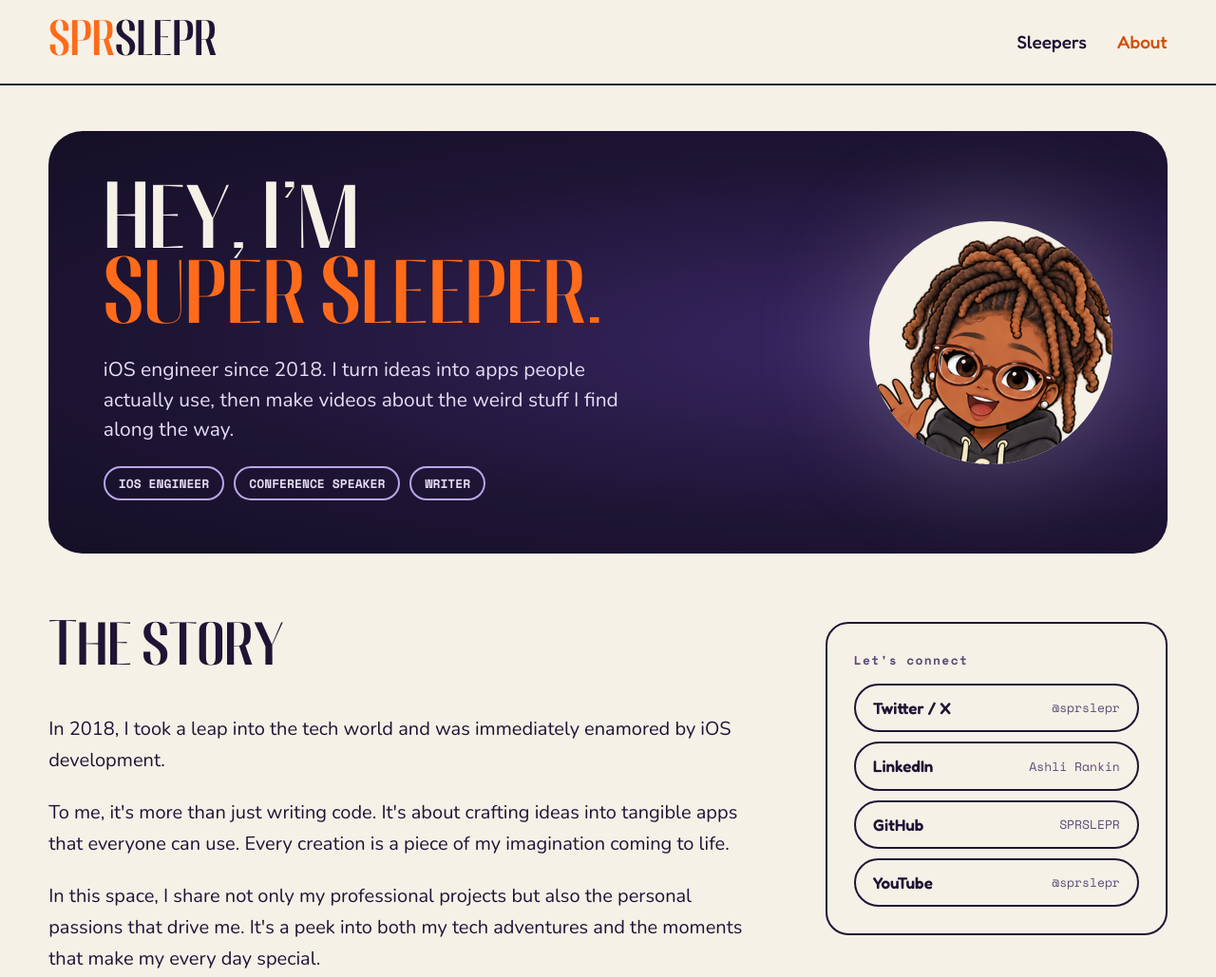
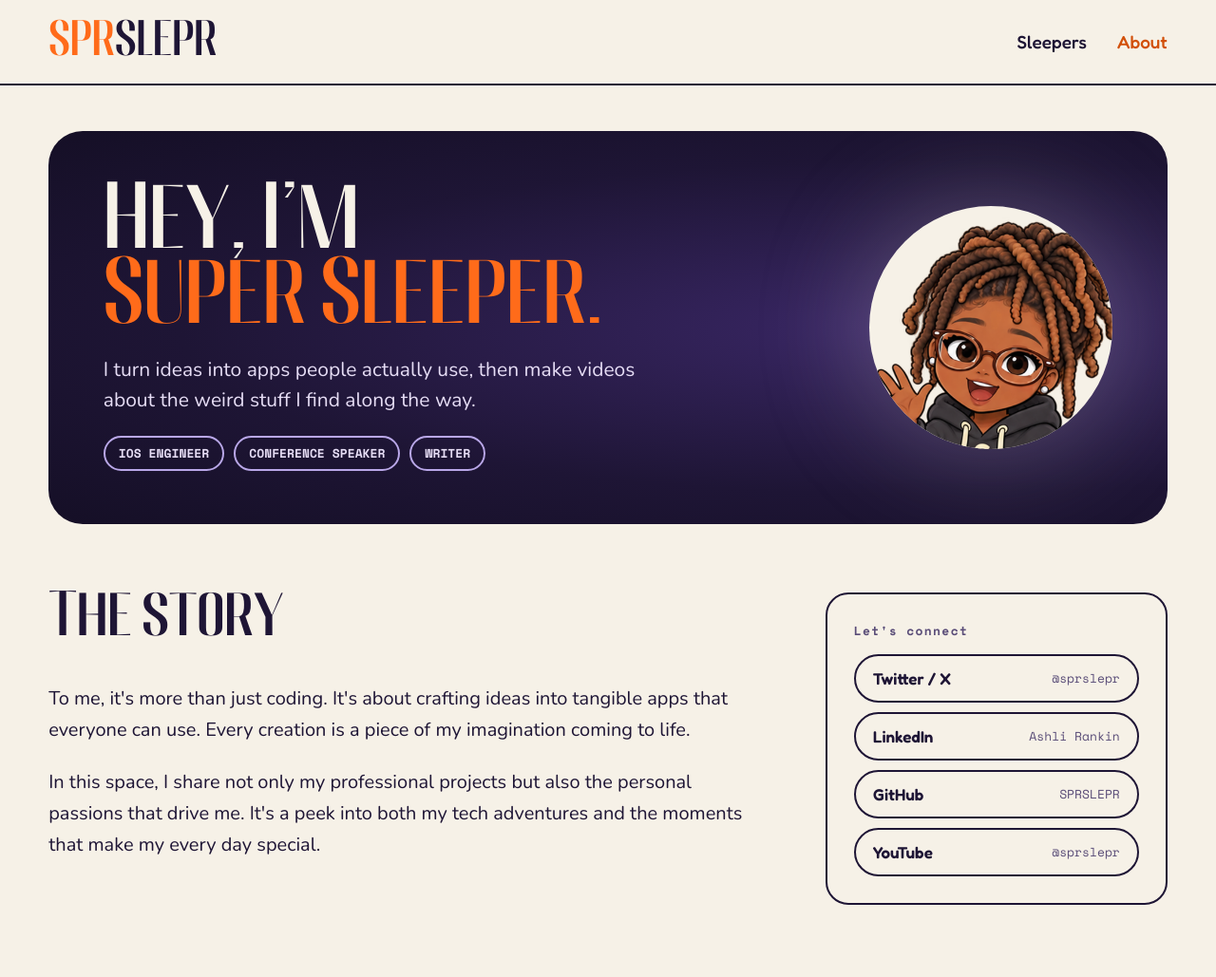
Before and after one commit to SPRSLEPR/sprslepr.com, a plain HTML site: page about.html in a window 1280 px wide. Shown: the top 1029 px of the page at 95% size. Drawn offline with nearby package versions, Linux system fonts and the light colour scheme.

Commit message:
Simplify About introduction and story copy

```diff
--- a/about.html
+++ b/about.html
@@ -26,7 +26,7 @@
     <section class="sps-about-hero">
       <div style="display:flex;flex-direction:column;gap:22px;align-items:flex-start">
         <h1 class="sps-display">Hey, I'm <span class="sps-orange" style="display:block">Super Sleeper.</span></h1>
-        <p>iOS engineer since 2018. I turn ideas into apps people actually use, then make videos about the weird stuff I find along the way.</p>
+        <p>I turn ideas into apps people actually use, then make videos about the weird stuff I find along the way.</p>
         <div class="sps-roles"><span>iOS Engineer</span><span>Conference Speaker</span><span>Writer</span></div>
       </div>
       <div class="sps-moon" aria-hidden="true"><img src="assets/img/mascot/about-waving.png" alt=""></div>
@@ -36,8 +36,7 @@
   <div class="sps-wrap sps-main">
     <section class="sps-about-body">
       <h2 class="sps-display sps-h2">The story</h2>
-      <p>In 2018, I took a leap into the tech world and was immediately enamored by iOS development.</p>
-      <p>To me, it's more than just writing code. It's about crafting ideas into tangible apps that everyone can use. Every creation is a piece of my imagination coming to life.</p>
+      <p>To me, it's more than just coding. It's about crafting ideas into tangible apps that everyone can use. Every creation is a piece of my imagination coming to life.</p>
       <p>In this space, I share not only my professional projects but also the personal passions that drive me. It's a peek into both my tech adventures and the moments that make my every day special.</p>
     </section>
     <aside class="sps-side">
```
